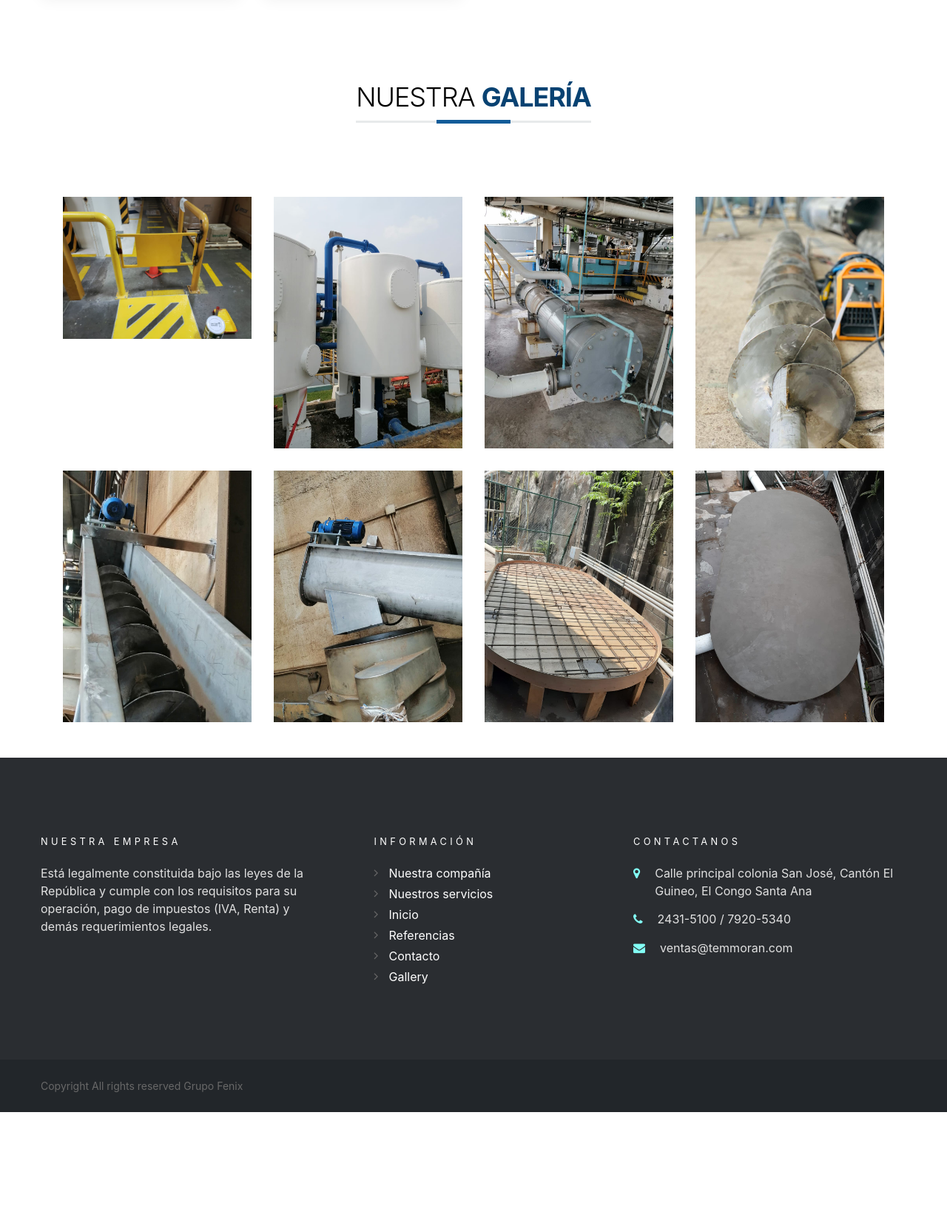
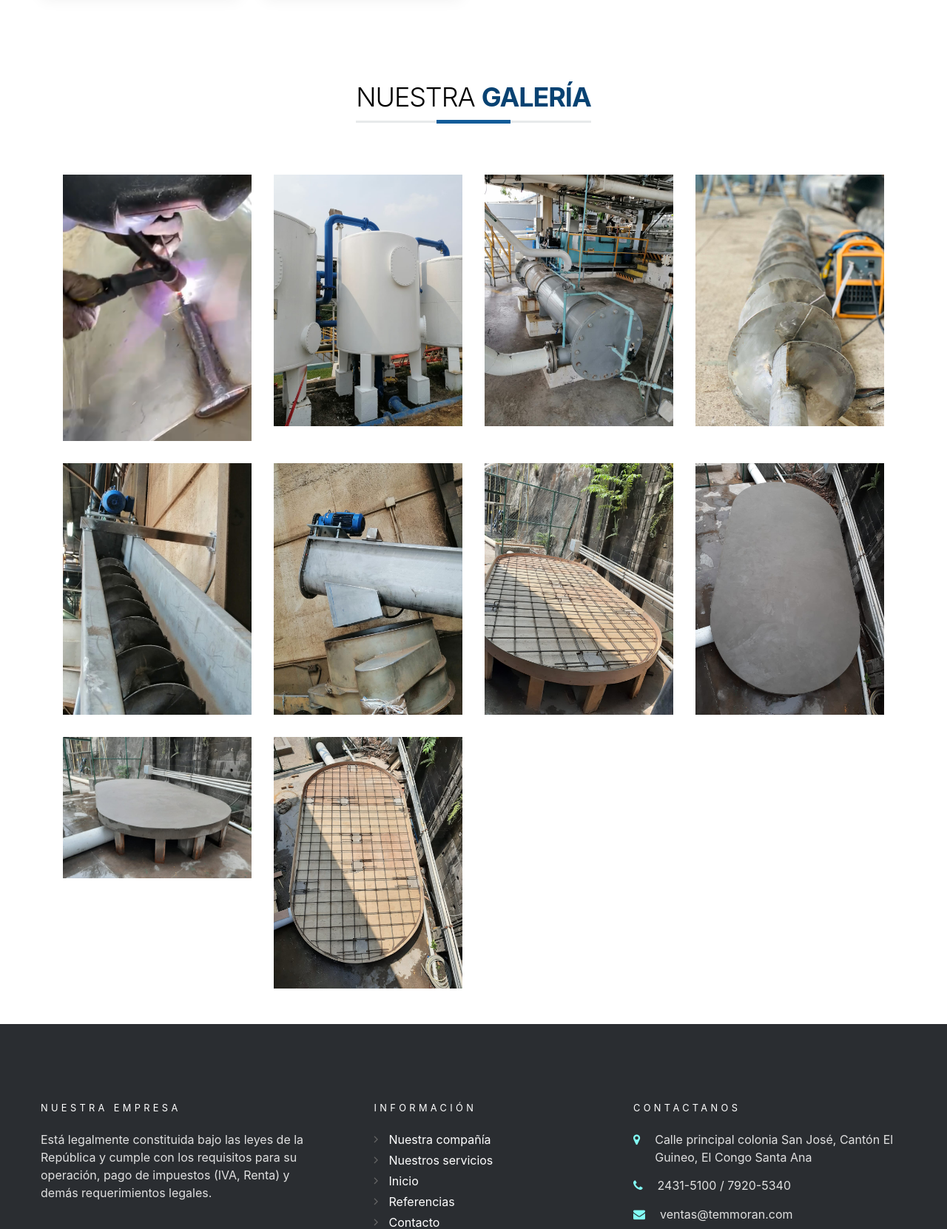
Before and after one commit to bydavid1/Tem-Moran-Landing-Page, a PHP site: page /servicios in a window 1280 px wide. Shown: the part 2743-4404 px from the top of the page at 74% size. Before the commit the page ends 4246 px from the top, so only its background shows below. Run offline with PHP 8.4, Linux system fonts and the light colour scheme.

Commit message:
Added video to galery

```diff
--- a/css/custom.css
+++ b/css/custom.css
@@ -369,17 +410,21 @@
 	width: 100%;
 	padding: 80px 0 0;
 }
+
 .portfolio-sec .title {
 	margin: 0;
 }
+
 .single-gallery {
 	position: relative;
-	padding:30px 0 0;
+	padding: 30px 0 0;
 }
-.single-gallery .gallery-image img {
+
+.single-gallery .gallery-image {
 	max-width: 100%
 }
-.single-gallery .gallery-icon a {
+
+.single-gallery .gallery-icon{
 	background-color: rgb(8, 66, 114);
 	width: 80px;
 	height: 80px;
@@ -397,13 +442,15 @@
 	-o-transition: all .3s ease-out 0s;
 	transition: all .3s ease-out 0s
 }
+
 @media only screen and (min-width:768px) and (max-width:991px) {
-    .single-gallery .gallery-icon a {
+	.single-gallery .gallery-icon {
 		width: 80px;
 		height: 80px
 	}
 }
-.single-gallery .gallery-icon a span {
+
+.single-gallery .gallery-icon span {
 	width: 40px;
 	height: 40px;
 	position: absolute;
@@ -415,13 +462,15 @@
 	-o-transform: translate(-50%, -50%);
 	transform: translate(-50%, -50%)
 }
+
 @media only screen and (min-width:768px) and (max-width:991px) {
-    .single-gallery .gallery-icon a span {
+	.single-gallery .gallery-icon span {
 		width: 30px;
 		height: 30px
 	}
 }
-.single-gallery .gallery-icon a span::after {
+
+.single-gallery .gallery-icon span::after {
 	position: absolute;
 	font-family: FontAwesome;
 	content: '\f065';
--- a/sendmail.php
+++ b/sendmail.php
@@ -33,9 +33,10 @@ $messsage = '
 </html>';
 
 // Aditional headers
-$headers = 'From: ventas@temmoran.com'. "\r\n" .
+$headers = 'From: noreply@example.com'. "\r\n" .
 'MIME-Version: 1.0' . "\r\n" .
-'Content-type: text/html; charset=iso-8859-1' . "\r\n";
+'Content-type: text/html; charset=iso-8859-1' . "\r\n" .
+'X-Mailer: PHP/'. phpversion();
 
 // Send
 if(mail($to, $subjetc, $messsage, $headers)){
--- a/servicios.php
+++ b/servicios.php
@@ -186,88 +186,97 @@
         </div>
     </div>
     <div class="container">
-        <div class="row" data-photo-swipe-gallery>
-            <div class="col-md-4 col-lg-3">
-                <div class="single-gallery">
-                    <div class="gallery-image"> <img src="images/g-1.jpeg" alt="gallery"> </div>
-                    <div class="gallery-icon"> <a class="image-popup" data-size="1280x960" data-photo-swipe-item
-                            href="images/g-1.jpeg"> <span></span> </a>
+        <div class="photoswipe-wrapper">
+            <div class="row spacing-30">
+                <div class="col-md-3">
+                    <div class="photoswipe-item">
+                        <a href="#" data-type="video"
+                            data-video='<div class="wrapper"><div class="video-wrapper"><iframe class="pswp__video" width="960" height="640" src="images/video.mp4" frameborder="0" allowfullscreen></iframe></div></div>'>
+                            <img src="images/plch-video.png" class="img-responsive">
+                        </a>
                     </div>
                 </div>
-            </div>
-            <div class="col-md-4 col-lg-3">
-                <div class="single-gallery">
-                    <div class="gallery-image"> <img src="images/g-2.jpeg" alt="gallery"> </div>
-                    <div class="gallery-icon"> <a class="image-popup" data-size="960x1280" data-photo-swipe-item
-                            href="images/g-2.jpeg"> <span></span> </a>
+                <div class="col-md-3">
+                    <div class="photoswipe-item">
+                        <a href="images/g-2.jpeg">
+                        <span></span>
+                            <img src="images/g-2.jpeg" alt="Image description" class="img-responsive">
+                        </a>
                     </div>
                 </div>
-            </div>
-            <div class="col-md-4 col-lg-3">
-                <div class="single-gallery">
-                    <div class="gallery-image"> <img src="images/g-3.jpeg" alt="gallery"> </div>
-                    <div class="gallery-icon"> <a class="image-popup" data-size="960x1280" data-photo-swipe-item
-                            href="images/g-3.jpeg"> <span></span> </a>
+                <div class="col-md-3">
+                    <div class="photoswipe-item">
+                        <a href="images/g-3.jpeg">
+                        <span></span>
+                            <img src="images/g-3.jpeg" alt="Image description" class="img-responsive">
+                        </a>
                     </div>
                 </div>
-            </div>
-            <div class="col-md-4 col-lg-3">
-                <div class="single-gallery">
-                    <div class="gallery-image"> <img src="images/g-4.jpeg" alt="gallery"> </div>
-                    <div class="gallery-icon"> <a class="image-popup" data-size="960x1280" data-photo-swipe-item
-                            href="images/g-4.jpeg"> <span></span> </a>
+                <div class="col-md-3">
+                    <div class="photoswipe-item">
+                        <a href="images/g-4.jpeg">
+                            <img src="images/g-4.jpeg" alt="Image description" class="img-responsive">
+                        </a>
                     </div>
                 </div>
-            </div>
-            <div class="col-md-4 col-lg-3">
-                <div class="single-gallery">
-                    <div class="gallery-image"> <img src="images/g-5.jpeg" alt="gallery"> </div>
-                    <div class="gallery-icon"> <a class="image-popup" data-size="960x1280" data-photo-swipe-item
-                            href="images/g-5.jpeg"> <span></span> </a>
+                <div class="col-md-3">
+                    <div class="photoswipe-item">
+                        <a href="images/g-5.jpeg">
+                            <img src="images/g-5.jpeg" alt="Image description" class="img-responsive">
+                        </a>
                     </div>
                 </div>
-            </div>
-            <div class="col-md-4 col-lg-3">
-                <div class="single-gallery">
-                    <div class="gallery-image"> <img src="images/g-6.jpeg" alt="gallery"> </div>
-                    <div class="gallery-icon"> <a class="image-popup" data-size="960x1280" data-photo-swipe-item
-                            href="images/g-6.jpeg"> <span></span> </a>
+                <div class="col-md-3">
+                    <div class="photoswipe-item">
+                        <a href="images/g-6.jpeg">
+                            <img src="images/g-6.jpeg" alt="Image description" class="img-responsive">
+                        </a>
                     </div>
                 </div>
-            </div>
-            <div class="col-md-4 col-lg-3">
-                <div class="single-gallery">
-                    <div class="gallery-image"> <img src="images/g-7.jpeg" alt="gallery"> </div>
-                    <div class="gallery-icon"> <a class="image-popup" data-size="1280x960" data-photo-swipe-item
-                            href="images/g-7.jpeg"> <span></span> </a>
+                <div class="col-md-3">
+                    <div class="photoswipe-item">
+                        <a href="images/g-7.jpeg">
+                            <img src="images/g-7.jpeg" alt="Image description" class="img-responsive">
+                        </a>
                     </div>
                 </div>
-            </div>
-            <div class="col-md-4 col-lg-3">
-                <div class="single-gallery">
-                    <div class="gallery-image"> <img src="images/g-8.jpeg" alt="gallery"> </div>
-                    <div class="gallery-icon"> <a class="image-popup" data-size="960x1280" data-photo-swipe-item
-                            href="images/g-8.jpeg"> <span></span> </a>
+                <div class="col-md-3">
+                    <div class="photoswipe-item">
+                        <a href="images/g-8.jpeg">
+                            <img src="images/g-8.jpeg" alt="Image description" class="img-responsive">
+                        </a>
+                    </div>
+                </div>
+                <div class="col-md-3">
+                    <div class="photoswipe-item">
+                        <a href="images/g-9.jpeg">
+                            <img src="images/g-9.jpeg" alt="Image description" class="img-responsive">
+                        </a>
+                    </div>
+                </div>
+                <div class="col-md-3">
+                    <div class="photoswipe-item">
+                        <a href="images/g-10.jpeg">
+                            <img src="images/g-10.jpeg" alt="Image description" class="img-responsive">
+                        </a>
                     </div>
                 </div>
             </div>
         </div>
     </div>
 </section>
-
-<!-- Root element of PhotoSwipe. Must have class pswp. -->
 <div class="pswp" tabindex="-1" role="dialog" aria-hidden="true">
 
     <!-- Background of PhotoSwipe.
-         It's a separate element as animating opacity is faster than rgba(). -->
+    It's a separate element as animating opacity is faster than rgba(). -->
     <div class="pswp__bg"></div>
 
     <!-- Slides wrapper with overflow:hidden. -->
     <div class="pswp__scroll-wrap">
 
         <!-- Container that holds slides.
-            PhotoSwipe keeps only 3 of them in the DOM to save memory.
-            Don't modify these 3 pswp__item elements, data is added later on. -->
+                PhotoSwipe keeps only 3 of them in the DOM to save memory.
+                Don't modify these 3 pswp__item elements, data is added later on. -->
         <div class="pswp__container">
             <div class="pswp__item"></div>
             <div class="pswp__item"></div>
@@ -276,19 +285,12 @@
 
         <!-- Default (PhotoSwipeUI_Default) interface on top of sliding area. Can be changed. -->
         <div class="pswp__ui pswp__ui--hidden">
-
             <div class="pswp__top-bar">
-
                 <!--  Controls are self-explanatory. Order can be changed. -->
-
                 <div class="pswp__counter"></div>
-
                 <button class="pswp__button pswp__button--close" title="Close (Esc)"></button>
-
                 <button class="pswp__button pswp__button--share" title="Share"></button>
-
                 <button class="pswp__button pswp__button--fs" title="Toggle fullscreen"></button>
-
                 <button class="pswp__button pswp__button--zoom" title="Zoom in/out"></button>
 
                 <!-- Preloader demo https://codepen.io/dimsemenov/pen/yyBWoR -->
@@ -301,25 +303,18 @@
                     </div>
                 </div>
             </div>
-
             <div class="pswp__share-modal pswp__share-modal--hidden pswp__single-tap">
                 <div class="pswp__share-tooltip"></div>
             </div>
-
             <button class="pswp__button pswp__button--arrow--left" title="Previous (arrow left)">
             </button>
-
             <button class="pswp__button pswp__button--arrow--right" title="Next (arrow right)">
             </button>
-
             <div class="pswp__caption">
                 <div class="pswp__caption__center"></div>
             </div>
-
         </div>
-
     </div>
-
 </div>
 <?php
   include("layouts/footer.php")
```
Also changed, not shown: other parts of css/custom.css (+95 -7 lines), index.php (+3 -9 lines), js/script.js (+252 -78 lines), images/logo-avicola.png, images/plch-video.png (added), images/slider2.jpeg (deleted), images/slider2.jpg (added), 1 other file. Lines whose indentation alone changed are shown as unchanged.
